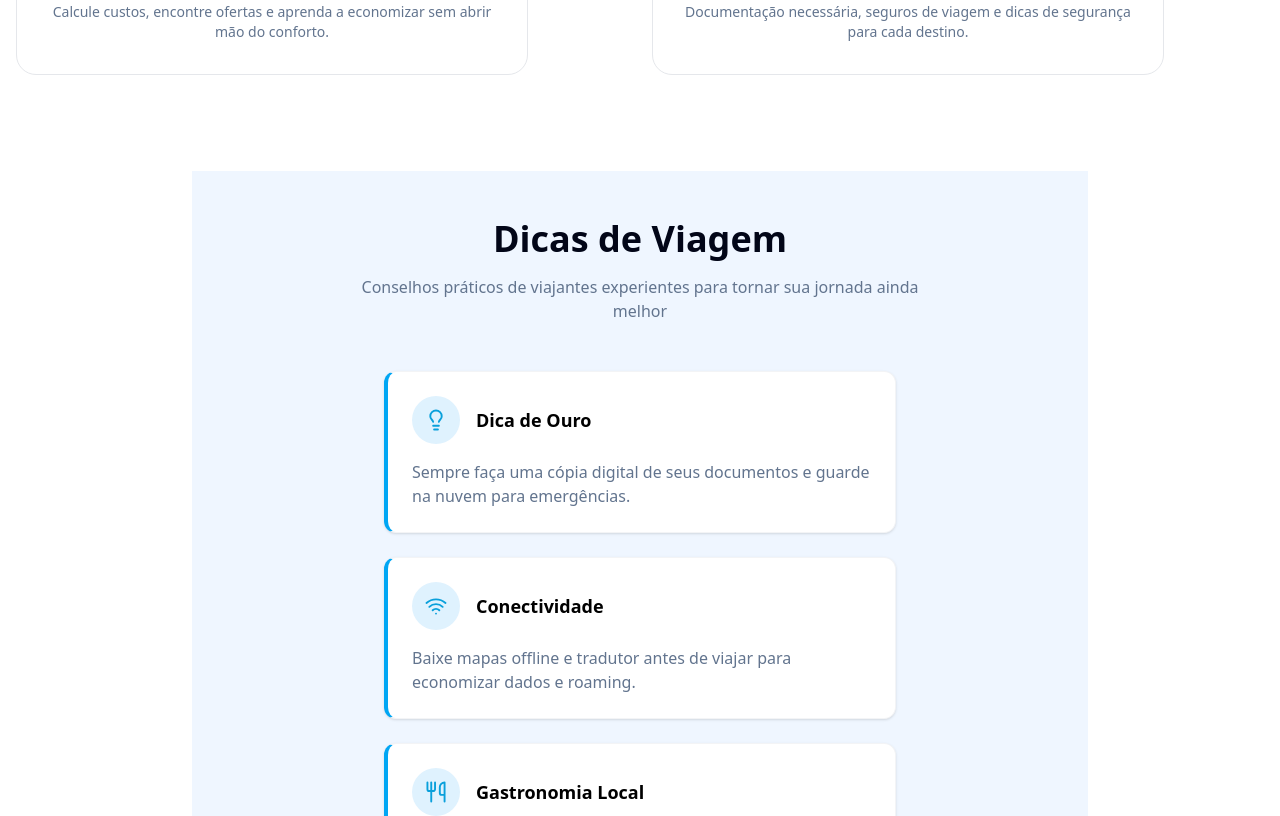
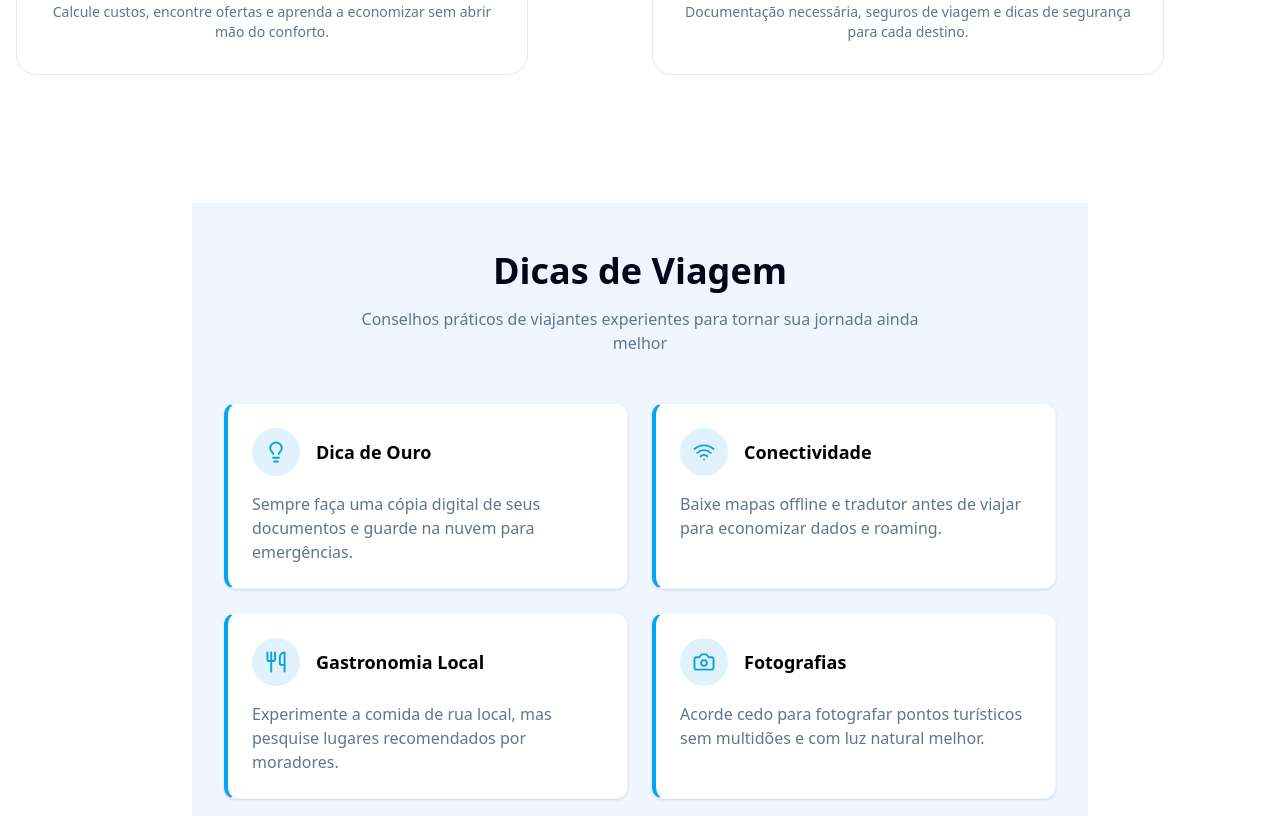
Before and after one commit to matheusmarqlima/Projeto-Viaja-Mundo, a React (Vite) app: page / in a window 1280 px wide. Shown: the part 2540-3356 px from the top of the page. Built offline with nearby package versions, Linux system fonts and the light colour scheme.

Commit message:
Style: feito responsividade do Travel Tips para tablets

```diff
--- a/src/components/TravelTips.tsx
+++ b/src/components/TravelTips.tsx
@@ -6,7 +6,7 @@ import TipCard from "./TipCard";
 
 const TravelTips = () => {
   return (
-    <div className="p-4 sm:p-8 bg-white">
+    <div className="p-4 sm:p-8 bg-white md:py-16">
       <section className="bg-blue-50 max-w-4xl mx-auto py-12 px-4 sm:px-8">
         <h2 className="text-4xl font-bold text-center text-slate-950 mb-4">
           Dicas de Viagem
@@ -15,7 +15,7 @@ const TravelTips = () => {
           Conselhos práticos de viajantes experientes para tornar sua jornada
           ainda melhor
         </p>
-        <div className="max-w-lg mx-auto flex flex-col gap-6">
+        <div className="max-w-lg mx-auto flex flex-col gap-6 md:grid md:grid-cols-2 md:gap-6 md:max-w-none">
           <TipCard icon={<BulbIcon />} title="Dica de Ouro">
             Sempre faça uma cópia digital de seus documentos e guarde na nuvem
             para emergências.
```
